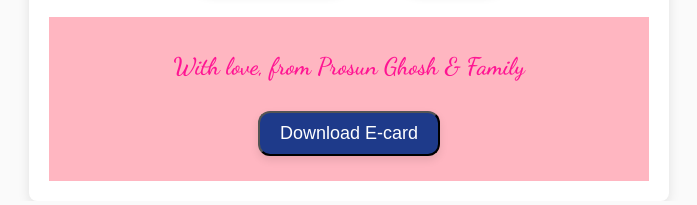
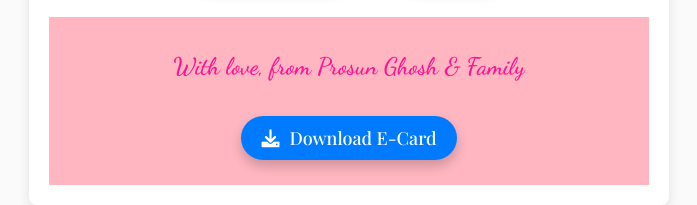
Before and after one commit to Subhadeep-GIT/Invitation, a plain HTML site: page index.html in a window 1280 px wide. Shown: the part 2126-2331 px from the top of the page, without its empty margins (291-988 px from the left). Drawn offline with nearby package versions, Linux system fonts and the light colour scheme.

Commit message:
Updated download button  styles and fixed layout issues

```diff
--- a/index.html
+++ b/index.html
@@ -118,24 +118,6 @@
         .button:hover {
             background-color: #e0115f;
         }
-
-        .download_button {
-    display: inline-block;
-    margin: 10px 5px;
-    padding: 10px 20px;
-    background-color: #1E3A8A; /* Dark Blue */
-    color: white;
-    font-size: 18px;
-    text-decoration: none;
-    border-radius: 12px; /* Increased rounding */
-    box-shadow: 0 4px 8px rgba(0, 0, 0, 0.1);
-    transition: background-color 0.3s ease, transform 0.2s ease;
-}
-
-.download_button:hover {
-    background-color: #1C3180; /* Slightly darker blue on hover */
-    transform: scale(1.05); /* Subtle scaling effect on hover */
-}
 
         /* Footer Section */
         .footer {
@@ -392,11 +374,9 @@
         <h2>With love, from Prosun Ghosh & Family</h2>
 
         <!-- Download Button  -->
-
-<a href="https://github.com/Nikaama/Invitation/raw/main/Wedding_ECard.pdf" download>
-    <button class="download_button">Download E-card</button>
-</a>
-   </div>
-
+        <a id="downloadECardBtn" class="button" style="display: inline-flex; align-items: center; justify-content: center; padding: 10px 20px; background-color: #007BFF; color: white; font-size: 18px; text-decoration: none; border-radius: 30px; margin-top: 15px; box-shadow: 0 6px 12px rgba(0, 0, 0, 0.2); transition: background-color 0.3s ease;"
+        href="https://github.com/Nikaama/Invitation/raw/main/Wedding_ECard.pdf">
+         <i class="fas fa-download"></i> Download E-Card
+        </a>
 </body>
 </html>
```
